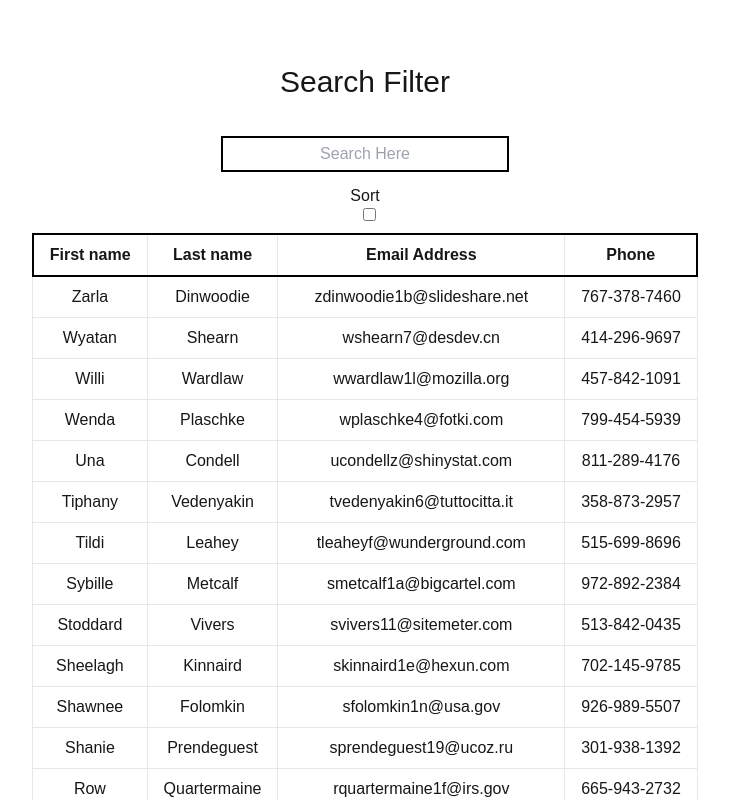
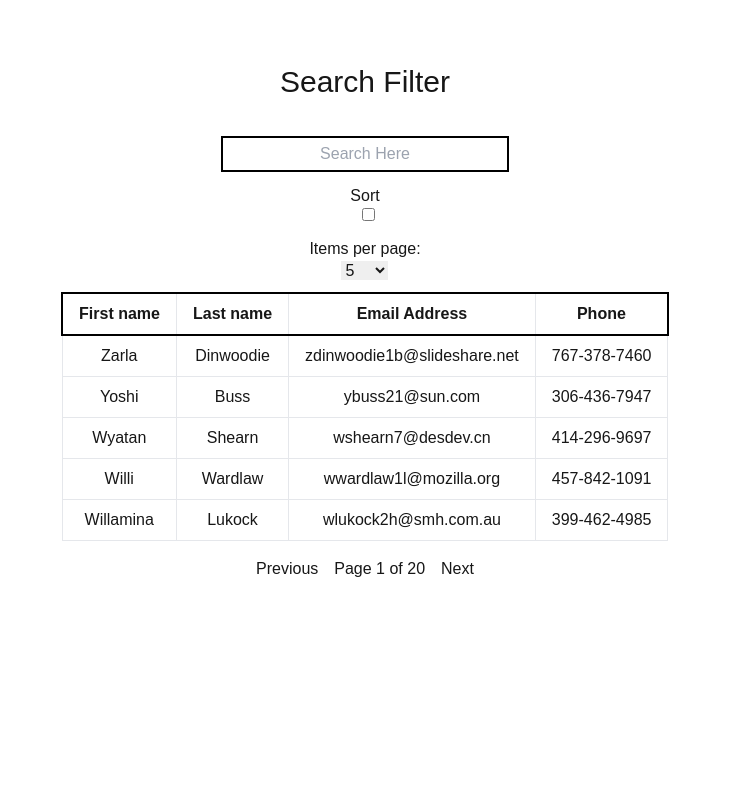
Before and after one commit to Owale128/searchFilter, a Next.js app: page /table in a window 1280 px wide. Shown: the top 800 px of the page, without its empty margins (275-1004 px from the left). Built offline with nearby package versions, Linux system fonts and the light colour scheme.

Commit message:
Added a new function in reducer and put functions for forms in TablePage and sent it via props to Form instead

```diff
--- a/app/api/data/route.ts
+++ b/app/api/data/route.ts
@@ -18,7 +18,7 @@ import { IPerson } from "@/app/model/IPerson";
             )
         }
 
-        const filteredData = search(Data).splice(0, 60)
+        const filteredData = search(Data).splice(0, 100)
 
         return NextResponse.json({data: filteredData})
     }
--- a/app/components/Form.tsx
+++ b/app/components/Form.tsx
@@ -1,45 +1,19 @@
-'use client'
-import axios from 'axios'
+import { ChangeEvent } from 'react';
 import Table from './Table'
-import { sortDataByFirstName } from '../utils/sortUtils'
-import { IPerson } from '../model/IPerson'
-import { ChangeEvent, FormEvent, useEffect, useReducer} from 'react'
-import { ActionType, FormReducer, initialState } from '../reducer/FormReducer'
+import { IPerson } from '../model/IPerson';
 
-const Form = () => {
-    const [state, dispatch] = useReducer(FormReducer, initialState )
+interface IForm {
+  page: number;
+  pageSize: number;
+  sortedData: IPerson[]
+  handleSort: () => void;
+  paginatedData: IPerson[];
+  handlePageChange: (newpPage: number) => void;
+  handlePageSize: (e: ChangeEvent<HTMLSelectElement>) => void;
+  handleQueryChange: (e: ChangeEvent<HTMLInputElement>) => void;
+}
 
-    useEffect(() => {
-      const fetchData = async () => {
-        try {
-        const repsonse = await axios.get(`/api/data?q=${state.query}`)
-        dispatch({ type: ActionType.SET_DATA, payload: repsonse.data.data})
-      } catch (error) {
-        console.error('Error fetching', error)
-      }
-    }
-     if(state.query.length === 0 || state.query.length > 2) fetchData()
-    }, [state.query])
-
-    const handleSort = () => {
-        dispatch({ type: ActionType.SET_SORT})
-    }
-
-    const handleQueryChange = (e: ChangeEvent<HTMLInputElement>) => {
-      dispatch({type: ActionType.SET_QUERY, payload: e.target.value })
-    }
-
-    const keys = ['first_name', 'last_name', 'email']
-
-    const search = (data: IPerson []) => {
-      return data.filter((person) => keys.some((key) => {
-            const value = (person[key as keyof IPerson] as string)
-            return value.toLocaleLowerCase().includes(state.query)
-          })
-        )
-    }
-
-    const sortedData = sortDataByFirstName(search(state.data), state.asc)
+const Form = ({page, pageSize, sortedData, handleSort, paginatedData, handlePageChange, handlePageSize, handleQueryChange }: IForm) => {
 
   return (
     <div>
@@ -56,9 +30,35 @@ const Form = () => {
         className='ml-2'
         id='sort'
         />
+
+<label htmlFor="pageSize" className="block mt-4">Items per page:</label>
+                <select id="pageSize" onChange={handlePageSize} value={pageSize}>
+                    <option value="5">5</option>
+                    <option value="10">10</option>
+                    <option value="20">20</option>
+                    <option value="50">50</option>
+                    <option value="100">100</option>
+                </select>
       </form>
-      <Table data={sortedData}/>
-    </div>
+      <Table data={paginatedData}/>
+      <div className="flex justify-center space-x-4 mt-4">
+                <button
+                    onClick={() => handlePageChange(page - 1)}
+                    disabled={page === 1}
+                >
+                    Previous
+                </button>
+                <span>
+                    Page {page} of {Math.ceil(sortedData.length / pageSize)}
+                </span>
+                <button
+                    onClick={() => handlePageChange(page + 1)}
+                    disabled={page === Math.ceil(sortedData.length / pageSize)}
+                >
+                    Next
+                </button>
+            </div>
+        </div>
   )
 }
 
--- a/app/reducer/FormReducer.ts
+++ b/app/reducer/FormReducer.ts
@@ -8,22 +8,28 @@ export interface IAction <T> {
 export enum ActionType {
     SET_QUERY,
     SET_DATA,
-    SET_SORT
+    SET_SORT,
+    SET_PAGE,
+    SET_PAGE_SIZE
 }
 export interface IState {
     query: string;
     data: IPerson[];
     asc: boolean;
+    page: number;
+    pageSize: number;
 }
 
 export const initialState: IState = {
     query: '',
     data: [],
-    asc: false
+    asc: false,
+    page: 1,
+    pageSize: 5
 }
 
 
-export const FormReducer = (state: IState, action: IAction<string | IPerson[]>) => {
+export const FormReducer = (state: IState, action: IAction<string | IPerson[] | boolean | number>) => {
 
     switch(action.type) {
         case ActionType.SET_DATA:
@@ -33,7 +39,13 @@ export const FormReducer = (state: IState, action: IAction<string | IPerson[]>)
             return {...state, query: action.payload as string}
 
         case ActionType.SET_SORT:
-            return {...state, asc: !state.asc }
+            return {...state, asc: !state.asc as boolean }
+
+            case ActionType.SET_PAGE:
+                return {...state, page: action.payload as number}
+
+                case ActionType.SET_PAGE_SIZE:
+                    return {...state, pageSize: action.payload as number, page: 1}
 
             default:
                 return state
--- a/app/table/page.tsx
+++ b/app/table/page.tsx
@@ -1,11 +1,70 @@
+'use client'
 import React from 'react'
+import axios from 'axios'
 import Form from '../components/Form'
+import { sortDataByFirstName } from '../utils/sortUtils'
+import { IPerson } from '../model/IPerson'
+import { ChangeEvent, FormEvent, useEffect, useReducer} from 'react'
+import { ActionType, FormReducer, initialState } from '../reducer/FormReducer'
 
 const TablePage = () => {
+  const [state, dispatch] = useReducer(FormReducer, initialState )
+
+  useEffect(() => {
+    const fetchData = async () => {
+      try {
+      const repsonse = await axios.get(`/api/data?q=${state.query}`)
+      dispatch({ type: ActionType.SET_DATA, payload: repsonse.data.data})
+    } catch (error) {
+      console.error('Error fetching', error)
+    }
+  }
+   if(state.query.length === 0 || state.query.length > 2) fetchData()
+  }, [state.query])
+
+  const handleSort = () => {
+      dispatch({ type: ActionType.SET_SORT})
+  }
+
+  const handlePageChange = (newPage: number) => {
+      dispatch({type: ActionType.SET_PAGE, payload: newPage})
+  }
+
+  const handlePageSize = (e: ChangeEvent<HTMLSelectElement>) => {
+      dispatch({type: ActionType.SET_PAGE_SIZE, payload: Number(e.target.value)})
+  }
+
+  const handleQueryChange = (e: ChangeEvent<HTMLInputElement>) => {
+    dispatch({type: ActionType.SET_QUERY, payload: e.target.value })
+  }
+
+  const keys = ['first_name', 'last_name', 'email']
+
+  const search = (data: IPerson []) => {
+    return data.filter((person) => keys.some((key) => {
+          const value = (person[key as keyof IPerson] as string)
+          return value.toLocaleLowerCase().includes(state.query)
+        })
+      )
+  }
+
+  const sortedData = sortDataByFirstName(search(state.data), state.asc)
+  const startIndex = (state.page - 1) * state.pageSize;
+  const paginatedData = sortedData.slice(startIndex, startIndex + state.pageSize)
+
   return (
     <div className="flex flex-col items-center my-16 mx-auto w-full max-w-4xl">
             <h1 className="text-3xl mb-6 mx-auto">Search Filter</h1>
-      <Form />
+      <Form
+      handleSort={handleSort}
+      handlePageChange={handlePageChange}
+       handlePageSize={handlePageSize}
+       handleQueryChange={handleQueryChange}
+       pageSize={state.pageSize}
+       page={state.page}
+       paginatedData={paginatedData}
+       sortedData={sortedData}
+       />
     </div>
   )
 }
```
